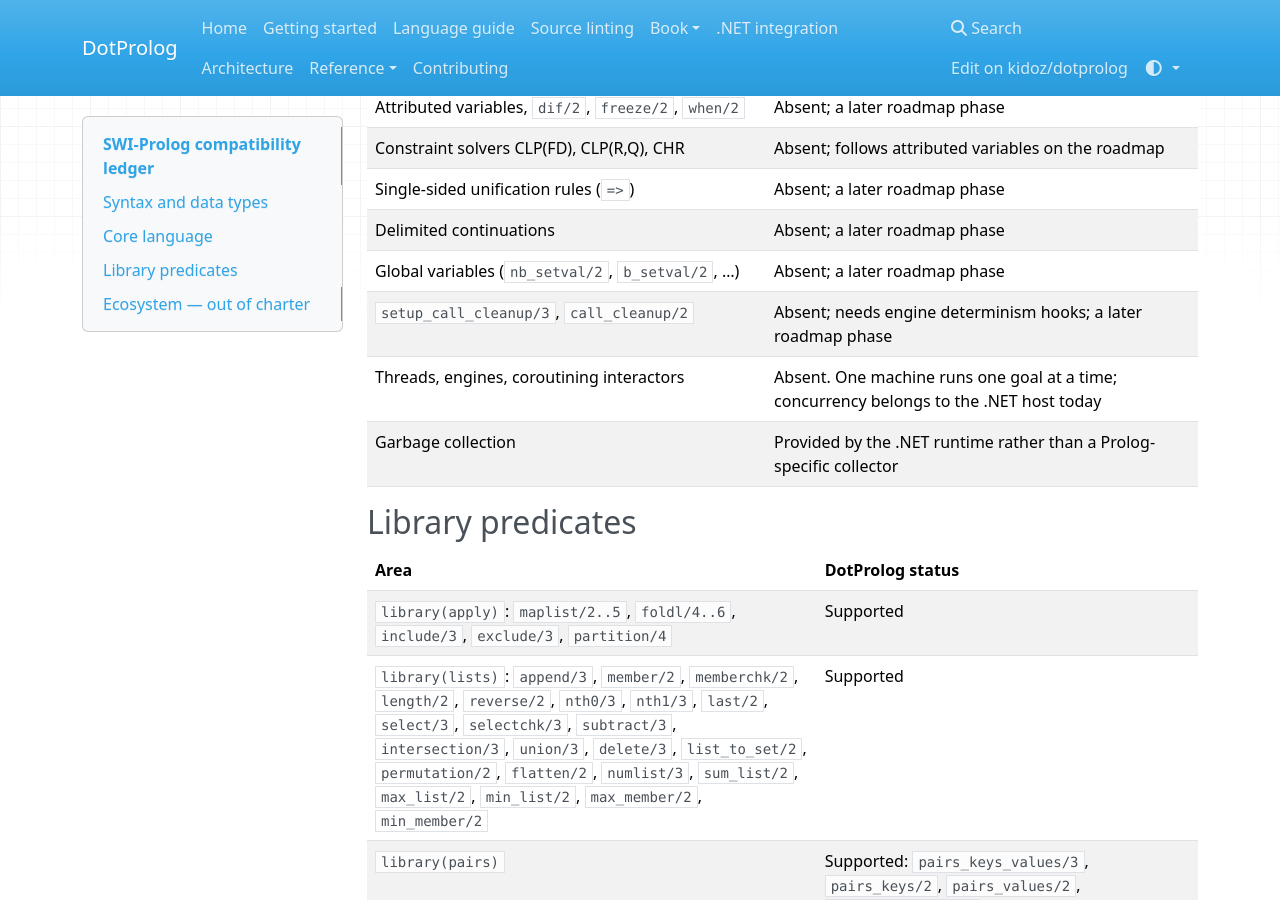
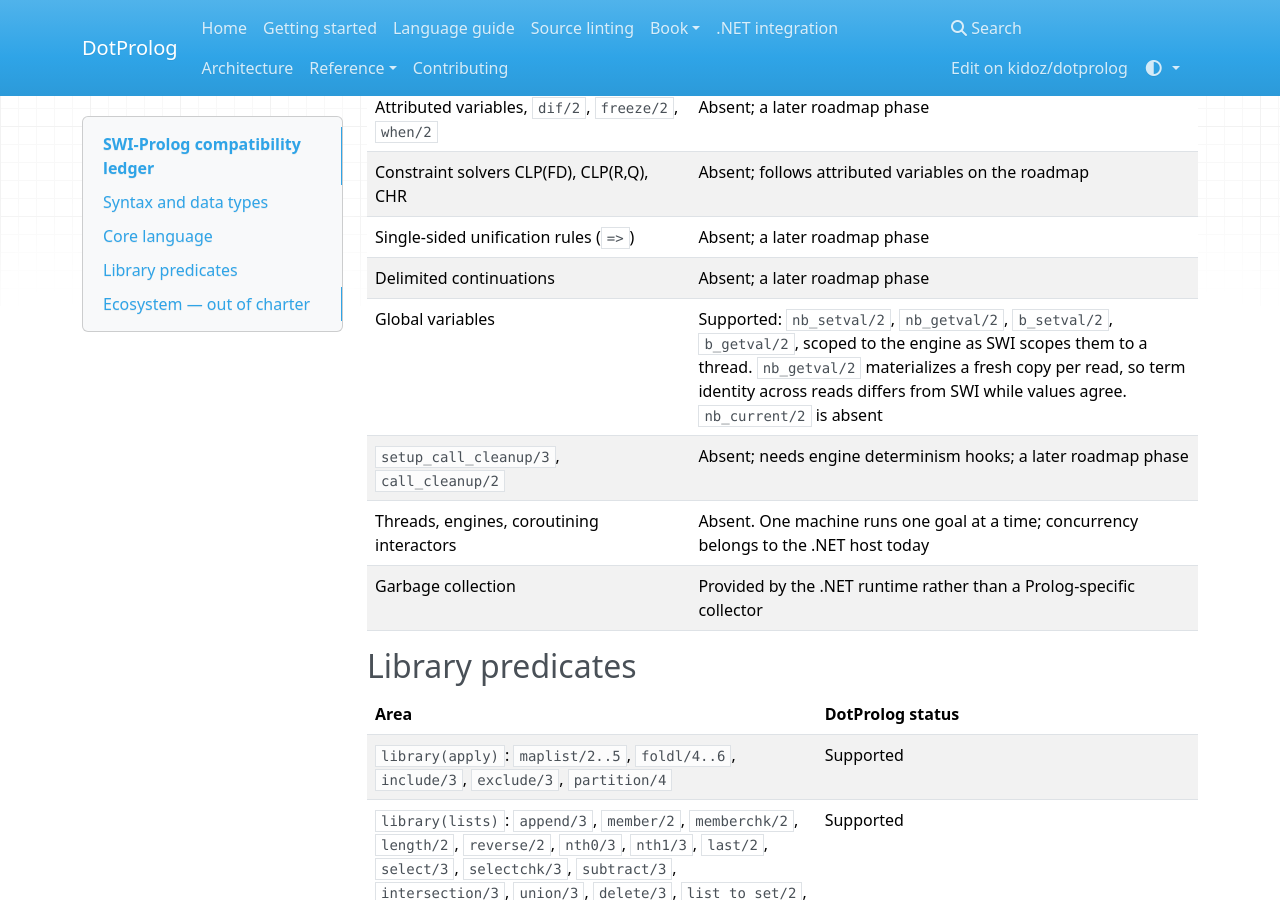
Before and after one commit to kidoz/dotprolog, an MkDocs documentation site: the page built from docs/reference/swi-compatibility.md, in a window 1280 px wide and 900 px high, scrolled down 1566 px. Built offline with MkDocs 1.6.1, drawn with Linux system fonts in a browser that asks for light colours; nearby versions of some CDN libraries.

Commit message:
Record the global variables in the SWI ledger and changelog

```diff
--- a/docs/reference/swi-compatibility.md
+++ b/docs/reference/swi-compatibility.md
@@ -40,7 +40,7 @@ a corpus of ledger goals against SWI-Prolog itself and asserts the outputs agree
 | Constraint solvers CLP(FD), CLP(R,Q), CHR | Absent; follows attributed variables on the roadmap |
 | Single-sided unification rules (`=>`) | Absent; a later roadmap phase |
 | Delimited continuations | Absent; a later roadmap phase |
-| Global variables (`nb_setval/2`, `b_setval/2`, …) | Absent; a later roadmap phase |
+| Global variables | Supported: `nb_setval/2`, `nb_getval/2`, `b_setval/2`, `b_getval/2`, scoped to the engine as SWI scopes them to a thread. `nb_getval/2` materializes a fresh copy per read, so term identity across reads differs from SWI while values agree. `nb_current/2` is absent |
 | `setup_call_cleanup/3`, `call_cleanup/2` | Absent; needs engine determinism hooks; a later roadmap phase |
 | Threads, engines, coroutining interactors | Absent. One machine runs one goal at a time; concurrency belongs to the .NET host today |
 | Garbage collection | Provided by the .NET runtime rather than a Prolog-specific collector |
```
Also changed, not shown: CHANGELOG.md (+4 -0 lines), README.md (+1 -0 lines).
